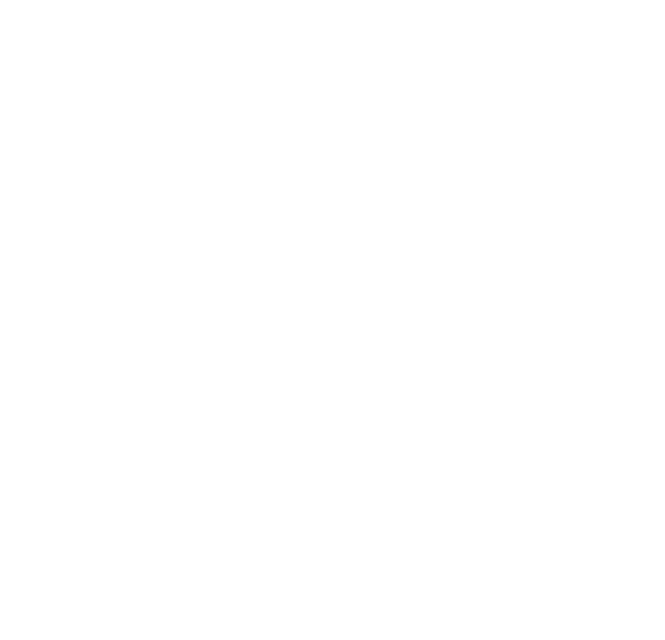
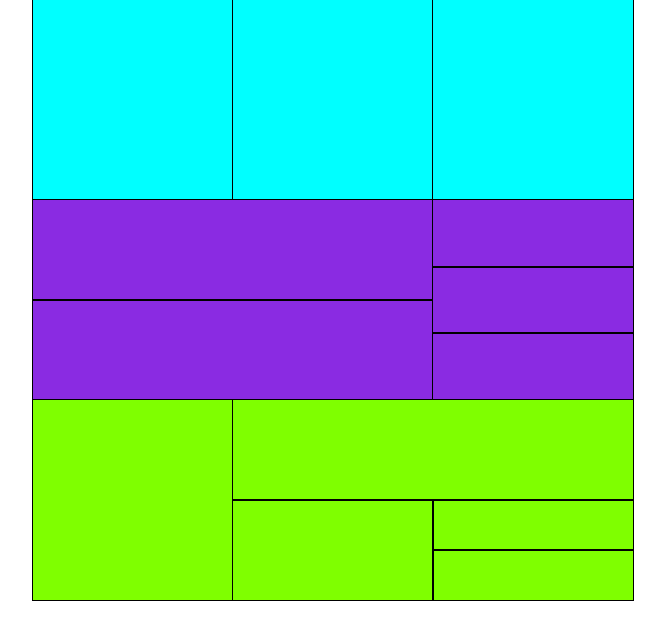
Before and after one commit to SashaWileyfox/homework-4, a plain HTML site: page index.html in a window 1280 px wide. Shown: the whole page, without its empty margins (307-972 px from the left). Drawn offline with Linux system fonts and the light colour scheme.

Commit message:
added css

```diff
--- a/css/main.css
+++ b/css/main.css
@@ -1 +1,66 @@
 @import url(reset.css);
+
+.container {
+    width: 1200px;
+    margin: 0 auto;
+    font-size: 0;
+    text-align: center;
+}
+
+.section-first>div {
+    display: inline-block;
+    width: 200px;
+    height: 200px;
+    background-color: aqua;
+    outline: 1px solid black;
+}
+
+.section-second>div {
+    display: inline-block;
+    background-color: blueviolet;
+}
+
+.left-second>div {
+    width: 400px;
+    height: 100px;
+    outline: 1px solid black;
+}
+
+.right-second>div {
+    width: 200px;
+    height: 66.66px;
+    outline: 1px solid black;
+}
+
+.section-third>div {
+    display: inline-block;
+    background-color: chartreuse;
+}
+
+.left-third {
+    width: 200px;
+    height: 200px;
+    outline: 1px solid black;
+}
+
+.right-third-top {
+    width: 400px;
+    height: 100px;
+    outline: 1px solid black;
+}
+
+.right-under-top>div {
+    display: inline-block;
+}
+
+.left-bottom {
+    width: 200px;
+    height: 100px;
+    outline: 1px solid black;
+}
+
+.right-bottom>div {
+    width: 200px;
+    height: 50px;
+    outline: 1px solid black;
+}
--- a/index.html
+++ b/index.html
@@ -1,24 +1,46 @@
 <!DOCTYPE html>
 <html lang="uk">
+
 <head>
     <meta charset="UTF-8">
     <title>Homework 1</title>
     <link rel="stylesheet" href="css/main.css">
 </head>
+
 <body>
     <div class="container">
-        <div class="section-first">
+
+        <section class="section-first">
             <div></div>
             <div></div>
             <div></div>
-        </div>
-        <div class="section-second">
-            <div></div>
-            <div></div>
-        </div>
-        <div class="section-third">
-            <div></div>
-            <div></div>
-        </div>
+        </section>
+
+        <section class="section-second">
+            <div class="left-second">
+                <div></div>
+                <div></div>
+            </div>
+            <div class="right-second">
+                <div></div>
+                <div></div>
+                <div></div>
+            </div>
+        </section>
+
+        <section class="section-third">
+            <div class="left-third"></div>
+            <div>
+                <div class="right-third-top"></div>
+                <div class="right-under-top">
+                    <div class="left-bottom"></div>
+                    <div class="right-bottom">
+                        <div></div>
+                        <div></div>
+                    </div>
+
+                </div>
+            </div>
+        </section>
     </div>
 </body>
```
